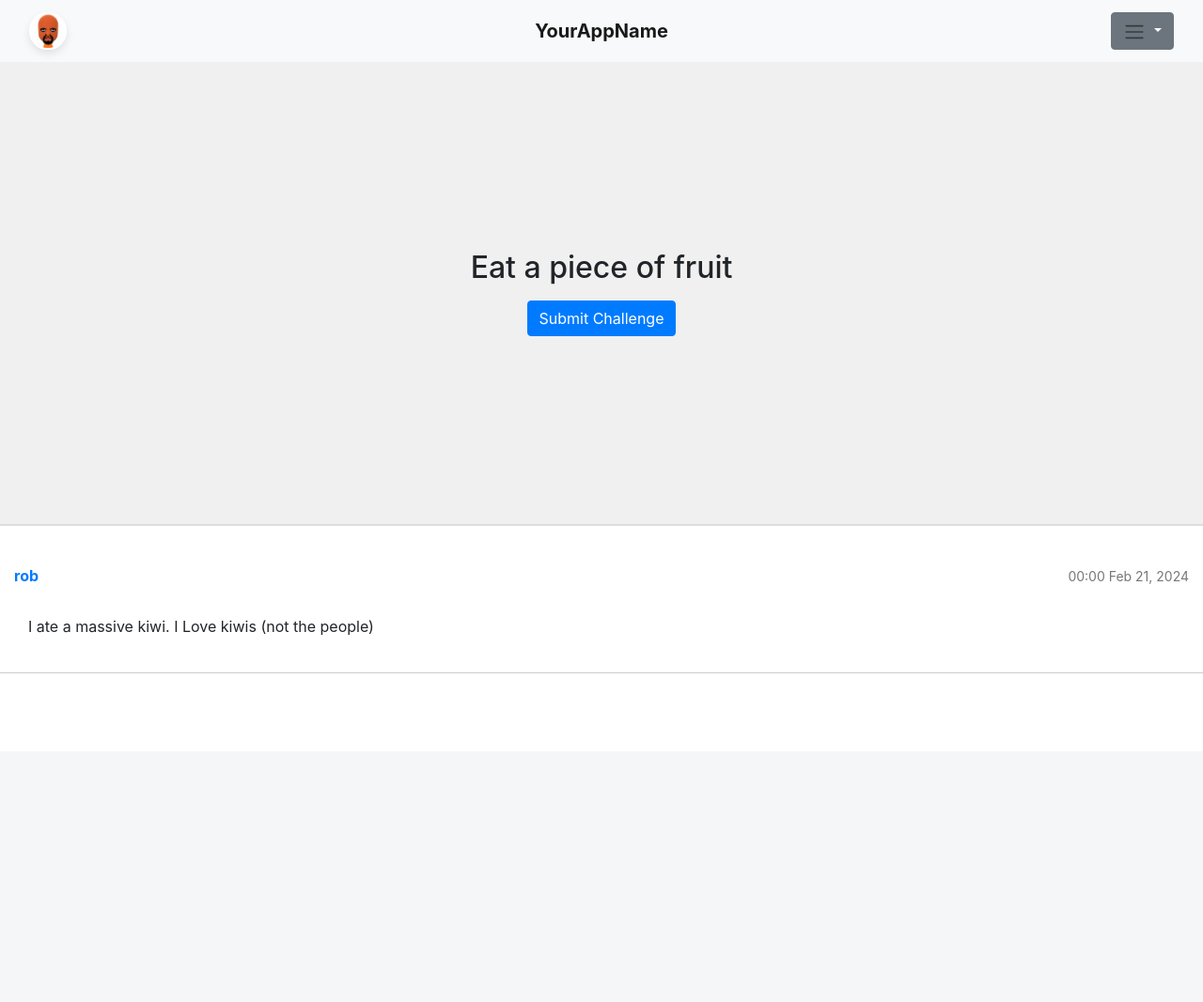
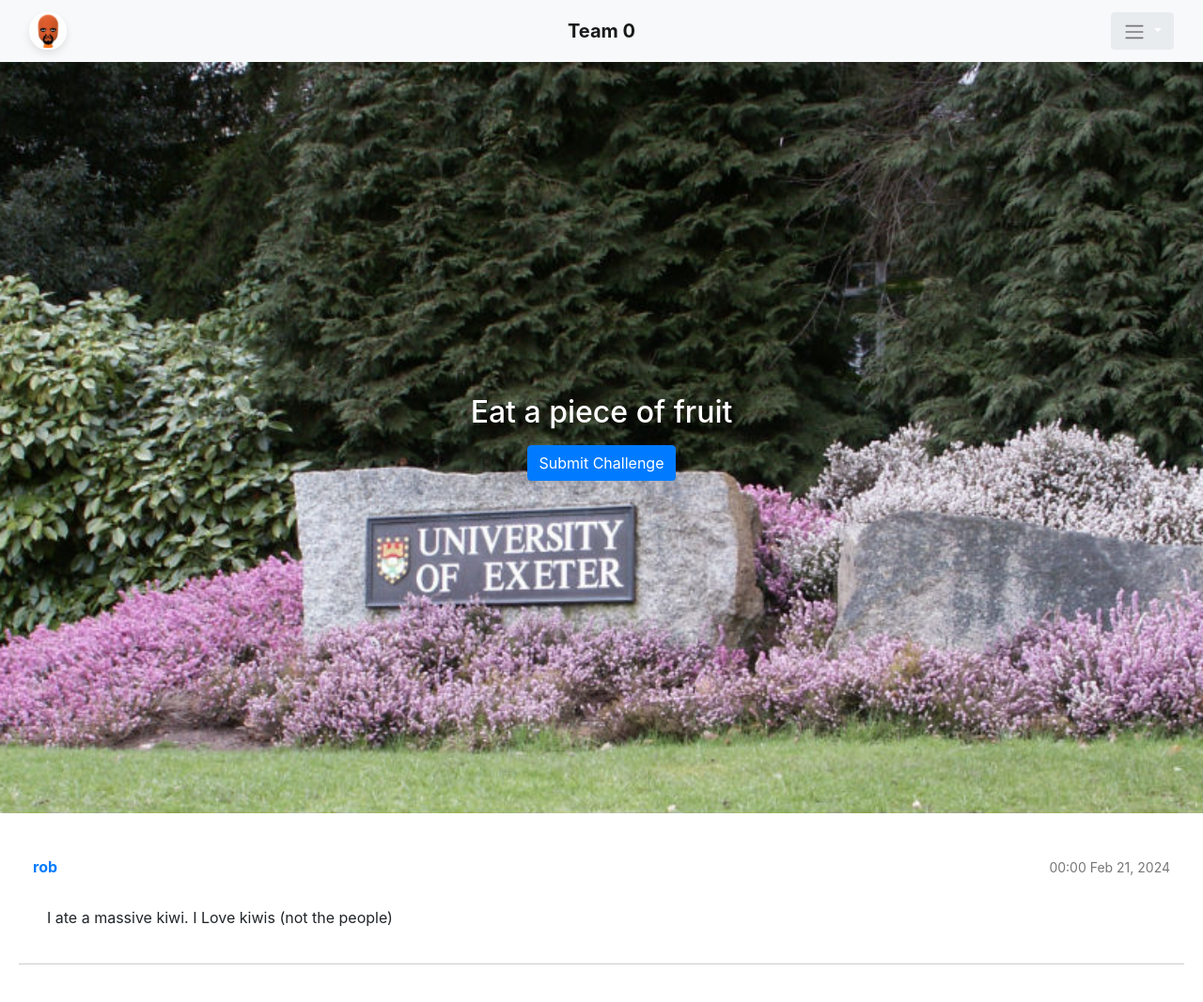
Before and after one commit to Robert-Lucas7/ECM2434_Group_Software_Project, a Django app: page /project/home/ in a window 1280 px wide. Shown: the whole page at 94% size. Before the commit the page ends 717 px from the top, so only its background shows below. Run offline with Django 5.2, Linux system fonts and the light colour scheme; a user stored in the database is signed in; data comes from the database, SQL or seed files in the repository; some libraries are stand-ins or nearby versions.

Commit message:
Home formatting changes

```diff
--- a/sustainability_project/project/static/project/css/styles.css
+++ b/sustainability_project/project/static/project/css/styles.css
@@ -44,6 +44,21 @@
     margin-top: 30px; /* Adds space at the top to avoid overlapping the navbar */
 }
 
+
+/* Targeting the dropdown button specifically to change its background color */
+.btn-secondary {
+    background-color: #e9ecef; /* Bootstrap's light grey color; adjust as needed */
+    border-color: #e9ecef; /* Adjust the border color to match the background */
+}
+
+/* Adjusting the color on hover to maintain visual feedback */
+.btn-secondary:hover {
+    background-color: #dde2e6; /* A slightly darker shade for hover state */
+    border-color: #d3d9df; /* Matching the border color to hover background */
+}
+
+
+
 /* Profile Container */
 .profile-container {
     display: flex;
@@ -77,15 +92,41 @@
 
 
 /* HOME STYLES */
-.daily-challenge {
-    background-color: #f0f0f0; /* Light grey background */
-    /*margin-top: 50px;*/
-    padding: 200px 10px; /* Padding for spacing */
-    text-align: center; /* Center the text */
-    font-size: 20px; /* Increase font size for visibility */
-    border-bottom: 2px solid #ddd; /* Add a bottom border for definition */
-    margin-bottom: 20px; /* Add some space between this section and the content below */
+.challenge-section {
+    position: relative;
+    height: 100vh; /* Adjust the initial height as needed */
+    color: white;
+    text-align: center;
+    display: flex;
+    justify-content: center;
+    align-items: center;
+    transition: height 0.5s ease-out;
 }
+
+.background-image {
+    position: absolute;
+    top: 0;
+    left: 0;
+    width: 100%;
+    height: 100%;
+    background-image: url('{% static "project/exeter_uni_campus.jpg" %}');
+    background-size: cover;
+    background-position: center;
+    filter: blur(8px);
+    transition: all 0.5s ease-out;
+    z-index: -1;
+}
+
+.content {
+    z-index: 2;
+    position: relative;
+}
+
+.posts-feed {
+    background-color: #fff; /* Or any color that fits your design */
+    padding: 20px;
+}
+
 
 .post-content {
     font-size: 16px; /* Readable font size for content */
--- a/sustainability_project/project/templates/project/home.html
+++ b/sustainability_project/project/templates/project/home.html
@@ -1,17 +1,13 @@
 {% extends 'base.html' %}
-
+{% load static %}
 {% block content %}
-
-    <!-- Secondary Navbar for Daily Challenge -->
-    <div class="daily-challenge text-center mb-3">
+<div class="challenge-section">
+    <!-- Background image set inline to utilize the Django static file system -->
+    <div class="background-image" style="background-image: url('{% static 'project/exeter_uni_campus.jpg' %}');"></div>
+    <div class="content">
         <h2>{{ daily_challenge|default:"Daily Challenge Sample Text" }}</h2>
-        <!-- Submit Challenge Button -->
-        {% if already_completed_challenge %}
-            <a href="{% url 'make_post' %}"><button type="button" class="btn btn-success mt-2">Submit Again</button></a>
-        {% else %}
-            <a href="{% url 'make_post' %}"><button type="button" class="btn btn-primary mt-2">Submit Challenge</button></a> <!-- mt-2 adds a little top margin -->
-        {% endif %}
-
+        <a href="{% url 'make_post' %}" class="btn btn-primary mt-2">Submit Challenge</a>
+</div>
 </div>
 
 <div class="posts-feed">
@@ -19,7 +15,6 @@
 <div class="post">
     <div class="post-header">
         <a class="username" href="{% url 'profile' post.username %}">{{ post.username }}</a>
-                    <!-- Updated to display date and time -->
         <span class="post-date">{{ post.created_at|date:"H:i M d, Y" }}</span>
     </div>
     <div class="post-content">{{ post.content }}</div>
@@ -28,5 +23,19 @@
 <p>No Posts!</p>
 {% endfor %}
 </div>
+<script>
+window.addEventListener('scroll', function() {
+    const header = document.querySelector('.challenge-section');
+    let scrollPosition = window.scrollY < 0 ? 0 : window.scrollY;
 
+    // Adjust the size based on scroll position
+    let newSize = Math.max(100 - scrollPosition / 10, 50); // Minimum size 50vh
+    header.style.height = newSize + "vh";
+
+    // Since the background image is part of .background-image, we adjust its blur directly
+    const background = document.querySelector('.background-image');
+    let newBlur = Math.min(scrollPosition / 100, 10); // Maximum blur 10px
+    background.style.filter = `blur(${newBlur}px)`;
+});
+</script>
 {% endblock %}
--- a/sustainability_project/project/templates/project/navbar.html
+++ b/sustainability_project/project/templates/project/navbar.html
@@ -13,7 +13,7 @@
 
     <!-- App Name centered with improved CSS for better responsiveness -->
     <a class="navbar-brand mx-auto font-weight-bold" href="{% url 'home' %}" style="position: absolute; left: 50%; transform: translateX(-50%);">
-      YourAppName
+      Team 0
     </a>
 
     <!-- Correctly structured Toggle button for mobile views inside a nav-item, outside of a li element -->
```
Also changed, not shown: sustainability_project/project/static/project/exeter_uni_campus.jpg (added). Lines whose indentation alone changed are shown as unchanged.
